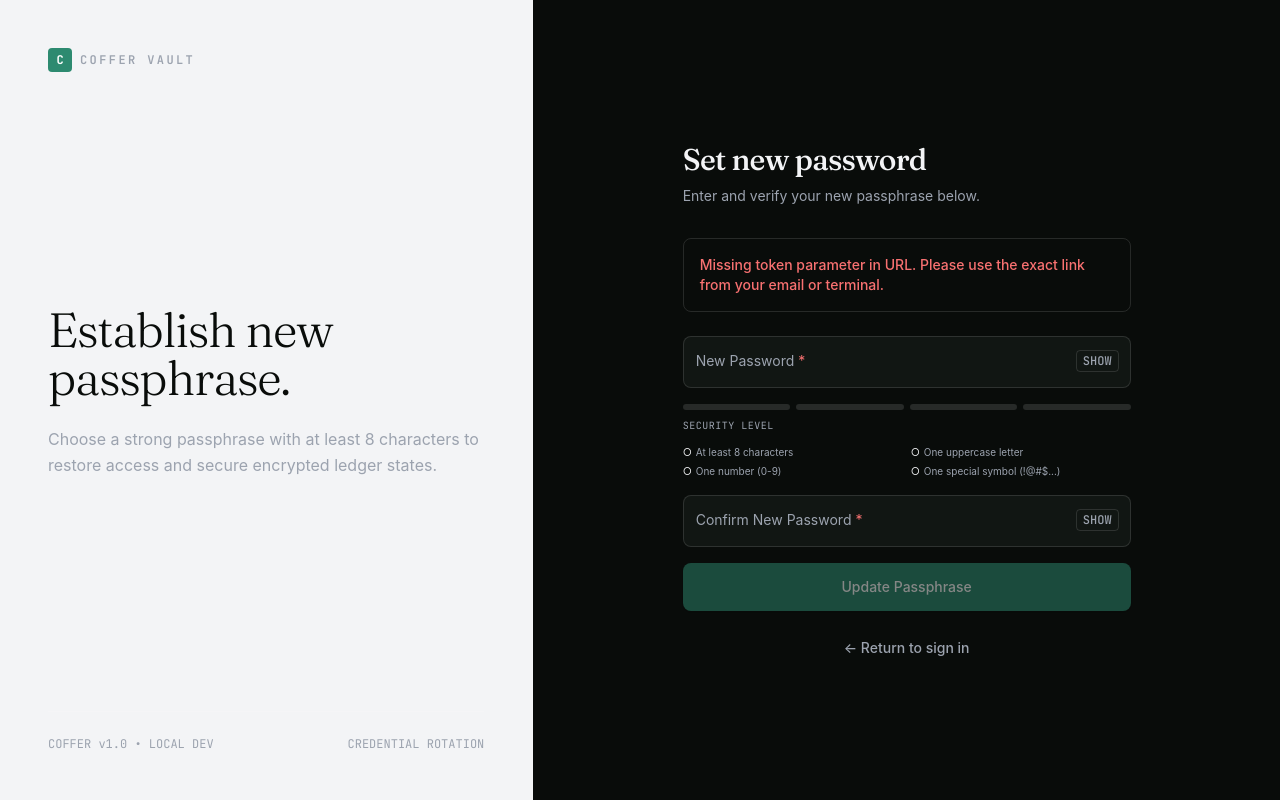
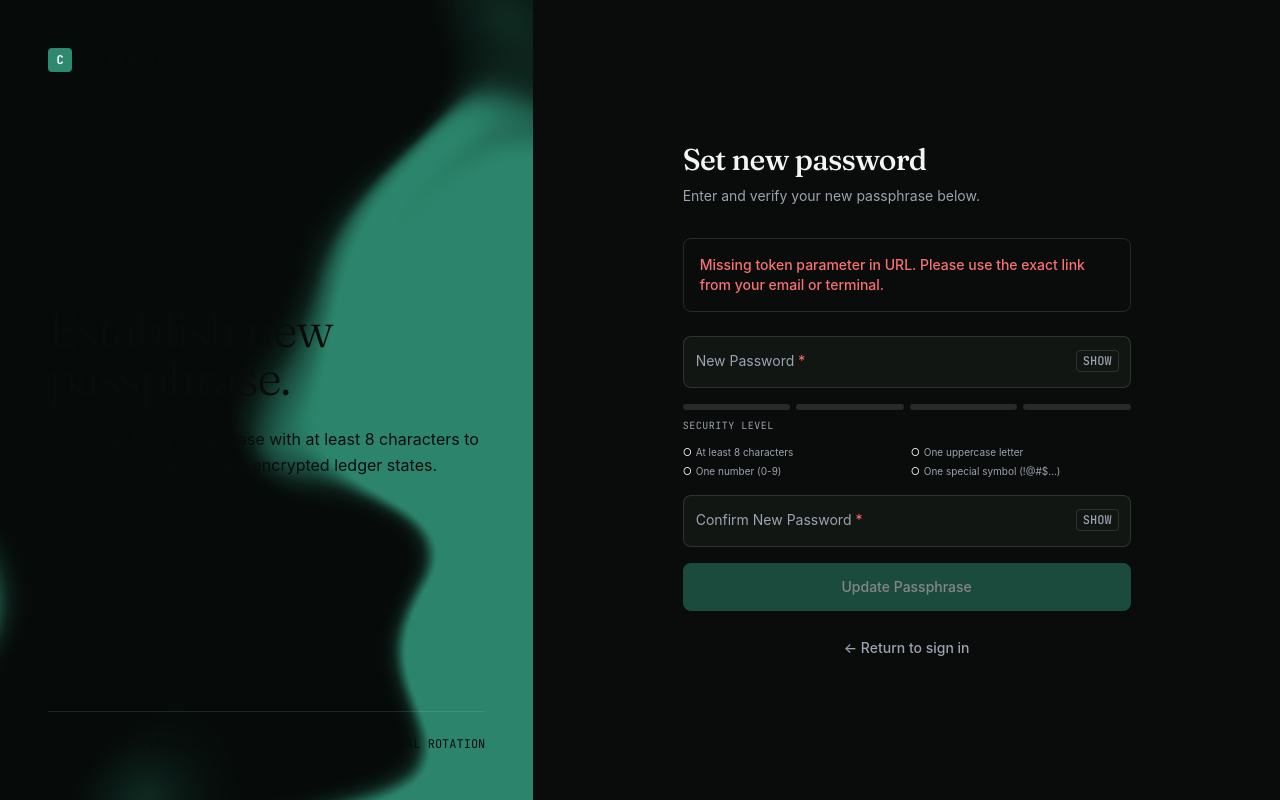
Before and after one commit to prakharrai12/COFFER, a React (Vite) app in the folder frontend/: page /reset-password in a window 1280 px wide. Built offline with nearby package versions, Linux system fonts and the light colour scheme; no server answers; a web font is replaced by a local one.

Commit message:
feat(auth): apply glassmorphism and motion transitions across auth flow pages

```diff
--- a/frontend/src/pages/auth/ForgotPassword.jsx
+++ b/frontend/src/pages/auth/ForgotPassword.jsx
@@ -2,6 +2,7 @@ import React, { useState } from 'react';
 import { Link } from 'react-router-dom';
 import api from '../../services/api.js';
 import FloatingInput from '../../components/common/FloatingInput.jsx';
+import AnimatedGradient from '../../components/ui/animated-gradient';
 
 const ForgotPassword = () => {
   const [email, setEmail] = useState('');
@@ -31,30 +32,34 @@ const ForgotPassword = () => {
 
   return (
     <div className="min-h-screen grid grid-cols-1 lg:grid-cols-12 bg-canvas">
-      <div className="hidden lg:flex lg:col-span-5 bg-ink text-canvas p-12 flex-col justify-between border-r border-border/20 relative overflow-hidden">
-        <div className="relative z-10">
+      <div className="hidden lg:flex lg:col-span-5 relative overflow-hidden">
+        <AnimatedGradient config={{ preset: "Vault", speed: 6 }} noise={{ opacity: 0.08, scale: 1 }} />
+
+        <div className="relative z-10 h-full w-full flex flex-col justify-between p-12 text-canvas">
+          <div>
             <div className="flex items-center gap-2">
               <div className="w-6 h-6 rounded bg-brand flex items-center justify-center font-mono font-bold text-xs text-white">
                 C
               </div>
-            <span className="font-mono text-xs font-semibold tracking-[0.2em] uppercase text-ink-muted">
+              <span className="font-mono text-xs font-semibold tracking-[0.2em] uppercase text-canvas/60">
                 COFFER VAULT
               </span>
             </div>
           </div>
 
-        <div className="relative z-10 my-auto py-12">
+          <div className="my-auto py-12">
             <h1 className="font-fraunces text-4xl xl:text-5xl font-light leading-[1.15] tracking-tight mb-6 text-canvas">
               Recover ledger credentials.
             </h1>
-          <p className="text-ink-muted text-base leading-relaxed font-sans max-w-md">
+            <p className="text-canvas/60 text-base leading-relaxed font-sans max-w-md">
               We will dispatch an encrypted reset link directly to your registered email address with a 1-hour expiration window.
             </p>
           </div>
 
-        <div className="relative z-10 text-xs font-mono text-ink-muted flex justify-between border-t border-border/10 pt-6">
+          <div className="text-xs font-mono text-canvas/40 flex justify-between border-t border-white/10 pt-6">
             <span>COFFER v1.0 • LOCAL DEV</span>
             <span>SECURITY & RECOVERY</span>
+          </div>
         </div>
       </div>
 
--- a/frontend/src/pages/auth/Register.jsx
+++ b/frontend/src/pages/auth/Register.jsx
@@ -3,6 +3,7 @@ import { Link, useNavigate } from 'react-router-dom';
 import { useAuth } from '../../context/AuthContext.jsx';
 import FloatingInput from '../../components/common/FloatingInput.jsx';
 import PasswordStrengthMeter from '../../components/auth/PasswordStrengthMeter.jsx';
+import AnimatedGradient from '../../components/ui/animated-gradient';
 
 const CURRENCY_OPTIONS = [
   { code: '$ USD', label: 'USD ($) - United States Dollar' },
@@ -89,35 +90,35 @@ const Register = () => {
   return (
     <div className="min-h-screen grid grid-cols-1 lg:grid-cols-12 bg-canvas">
       {/* Left Column - Brand Editorial Panel */}
-      <div className="hidden lg:flex lg:col-span-5 bg-ink text-canvas p-12 flex-col justify-between border-r border-border/20 relative overflow-hidden">
-        <div className="relative z-10">
+      <div className="hidden lg:flex lg:col-span-5 relative overflow-hidden">
+        <AnimatedGradient config={{ preset: "Vault", speed: 6 }} noise={{ opacity: 0.08, scale: 1 }} />
+
+        <div className="relative z-10 h-full w-full flex flex-col justify-between p-12 text-canvas">
+          <div>
             <div className="flex items-center gap-2">
               <div className="w-6 h-6 rounded bg-brand flex items-center justify-center font-mono font-bold text-xs text-white">
                 C
               </div>
-            <span className="font-mono text-xs font-semibold tracking-[0.2em] uppercase text-ink-muted">
+              <span className="font-mono text-xs font-semibold tracking-[0.2em] uppercase text-canvas/60">
                 COFFER VAULT
               </span>
             </div>
           </div>
 
-        <div className="relative z-10 my-auto py-12">
+          <div className="my-auto py-12">
             <h1 className="font-fraunces text-4xl xl:text-5xl font-light leading-[1.15] tracking-tight mb-6 text-canvas">
               Quiet precision for the modern treasury.
             </h1>
-          <p className="text-ink-muted text-base leading-relaxed font-sans max-w-md">
+            <p className="text-canvas/60 text-base leading-relaxed font-sans max-w-md">
               No spreadsheets, no clutter, no pastel cartoon avatars. Track accounts, categorize expenses, and monitor monthly budgets with surgical clarity.
             </p>
           </div>
 
-        <div className="relative z-10 text-xs font-mono text-ink-muted flex justify-between border-t border-border/10 pt-6">
+          <div className="text-xs font-mono text-canvas/40 flex justify-between border-t border-white/10 pt-6">
             <span>COFFER v1.0 • LOCAL DEV</span>
             <span>ZERO SPREADSHEET FRICTION</span>
           </div>
-
-        {/* Subtle geometric background accents */}
-        <div className="absolute -bottom-24 -right-24 w-96 h-96 rounded-full border border-border/10 pointer-events-none" />
-        <div className="absolute top-1/4 -right-12 w-64 h-64 rounded-full bg-brand/5 pointer-events-none blur-3xl" />
+        </div>
       </div>
 
       {/* Right Column - Form Panel */}
--- a/frontend/src/pages/auth/ResetPassword.jsx
+++ b/frontend/src/pages/auth/ResetPassword.jsx
@@ -3,6 +3,7 @@ import { Link, useNavigate, useLocation } from 'react-router-dom';
 import api from '../../services/api.js';
 import FloatingInput from '../../components/common/FloatingInput.jsx';
 import PasswordStrengthMeter from '../../components/auth/PasswordStrengthMeter.jsx';
+import AnimatedGradient from '../../components/ui/animated-gradient';
 
 const ResetPassword = () => {
   const navigate = useNavigate();
@@ -70,30 +71,34 @@ const ResetPassword = () => {
 
   return (
     <div className="min-h-screen grid grid-cols-1 lg:grid-cols-12 bg-canvas">
-      <div className="hidden lg:flex lg:col-span-5 bg-ink text-canvas p-12 flex-col justify-between border-r border-border/20 relative overflow-hidden">
-        <div className="relative z-10">
+      <div className="hidden lg:flex lg:col-span-5 relative overflow-hidden">
+        <AnimatedGradient config={{ preset: "Vault", speed: 6 }} noise={{ opacity: 0.08, scale: 1 }} />
+
+        <div className="relative z-10 h-full w-full flex flex-col justify-between p-12 text-canvas">
+          <div>
             <div className="flex items-center gap-2">
               <div className="w-6 h-6 rounded bg-brand flex items-center justify-center font-mono font-bold text-xs text-white">
                 C
               </div>
-            <span className="font-mono text-xs font-semibold tracking-[0.2em] uppercase text-ink-muted">
+              <span className="font-mono text-xs font-semibold tracking-[0.2em] uppercase text-canvas/60">
                 COFFER VAULT
               </span>
             </div>
           </div>
 
-        <div className="relative z-10 my-auto py-12">
+          <div className="my-auto py-12">
             <h1 className="font-fraunces text-4xl xl:text-5xl font-light leading-[1.15] tracking-tight mb-6 text-canvas">
               Establish new passphrase.
             </h1>
-          <p className="text-ink-muted text-base leading-relaxed font-sans max-w-md">
+            <p className="text-canvas/60 text-base leading-relaxed font-sans max-w-md">
               Choose a strong passphrase with at least 8 characters to restore access and secure encrypted ledger states.
             </p>
           </div>
 
-        <div className="relative z-10 text-xs font-mono text-ink-muted flex justify-between border-t border-border/10 pt-6">
+          <div className="text-xs font-mono text-canvas/40 flex justify-between border-t border-white/10 pt-6">
             <span>COFFER v1.0 • LOCAL DEV</span>
             <span>CREDENTIAL ROTATION</span>
+          </div>
         </div>
       </div>
 
```
Lines whose indentation alone changed are shown as unchanged.
